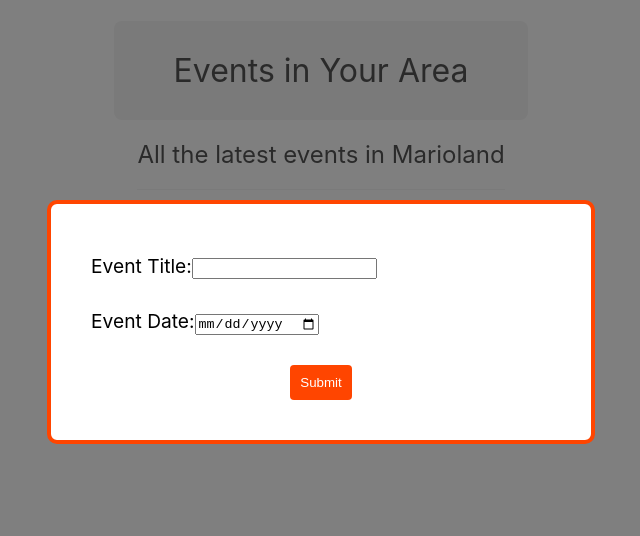
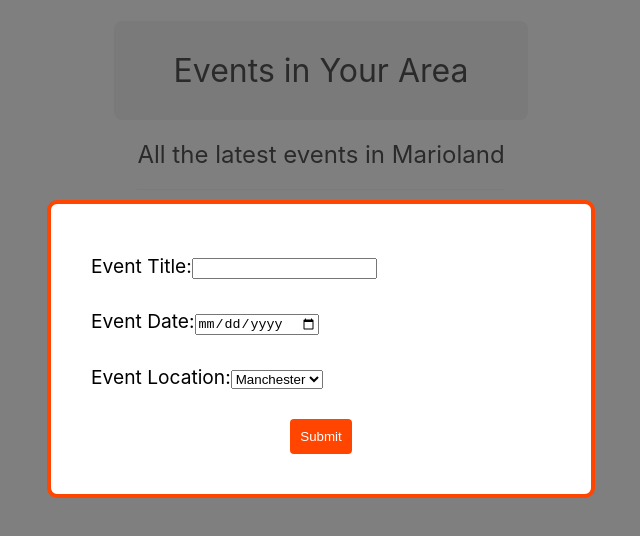
Before and after one commit to adamcope/my-react-app, a React (Create React App) app: page / in a window 1280 px wide. Both pictures are taken after a click on the button "Add New Event". Shown: the top 536 px of the page, without its empty margins (319-959 px from the left). Built offline with nearby package versions, Linux system fonts and the light colour scheme.

Commit message:
project complete

```diff
--- a/src/App.js
+++ b/src/App.js
@@ -24,7 +24,6 @@
         return id !== event.id;
       });
     });
-    console.log(id);
   };
 
   const subtitle = "All the latest events in Marioland";
--- a/src/components/EventList.js
+++ b/src/components/EventList.js
@@ -6,6 +6,7 @@
       <h2>
         {index + 1} - {event.title}
       </h2>
+      <p> {event.location} - {event.date} </p>
       <button onClick={() => {
               return handleClick(event.id);
           }}>Delete Event</button>
--- a/src/components/Modal.js
+++ b/src/components/Modal.js
@@ -1,7 +1,7 @@
 import ReactDOM from "react-dom";
 import "./Modal.css";
 
-export default function Modal({ children, handleClose, isSalesModal }) {
+export default function Modal({ children, isSalesModal }) {
   return ReactDOM.createPortal(
     <div className="modal-backdrop">
       <div
--- a/src/components/NewEventForm.js
+++ b/src/components/NewEventForm.js
@@ -1,13 +1,15 @@
 import { useState } from "react";
 import "./NewEventForm.css";
 
-export default function NewEventForm({addEvent}) {
+export default function NewEventForm({ addEvent }) {
   const [title, setTitle] = useState("");
   const [date, setDate] = useState("");
+  const [location, setLocation] = useState("manchester");
 
   const resetForm = () => {
     setTitle("");
     setDate("");
+    setLocation("manchester");
   };
 
   const handleSubmit = (e) => {
@@ -16,10 +18,12 @@
     const event = {
       title: title,
       date: date,
+      location: location,
       id: Math.floor(Math.random() * 10000),
     };
-    addEvent(event)
+    addEvent(event);
     resetForm();
+    console.log(event)
   };
 
   return (
@@ -40,6 +44,14 @@
           value={date}
         />
       </label>
+      <label>
+        <span>Event Location:</span>
+        <select onChange={(e) => {setLocation(e.target.value)}}>
+          <option value="manchester">Manchester</option>
+          <option value="london">London</option>
+          <option value="cardiff">Cardiff</option>
+        </select>
+      </label>
       <button>Submit</button>
     </form>
   );
```
